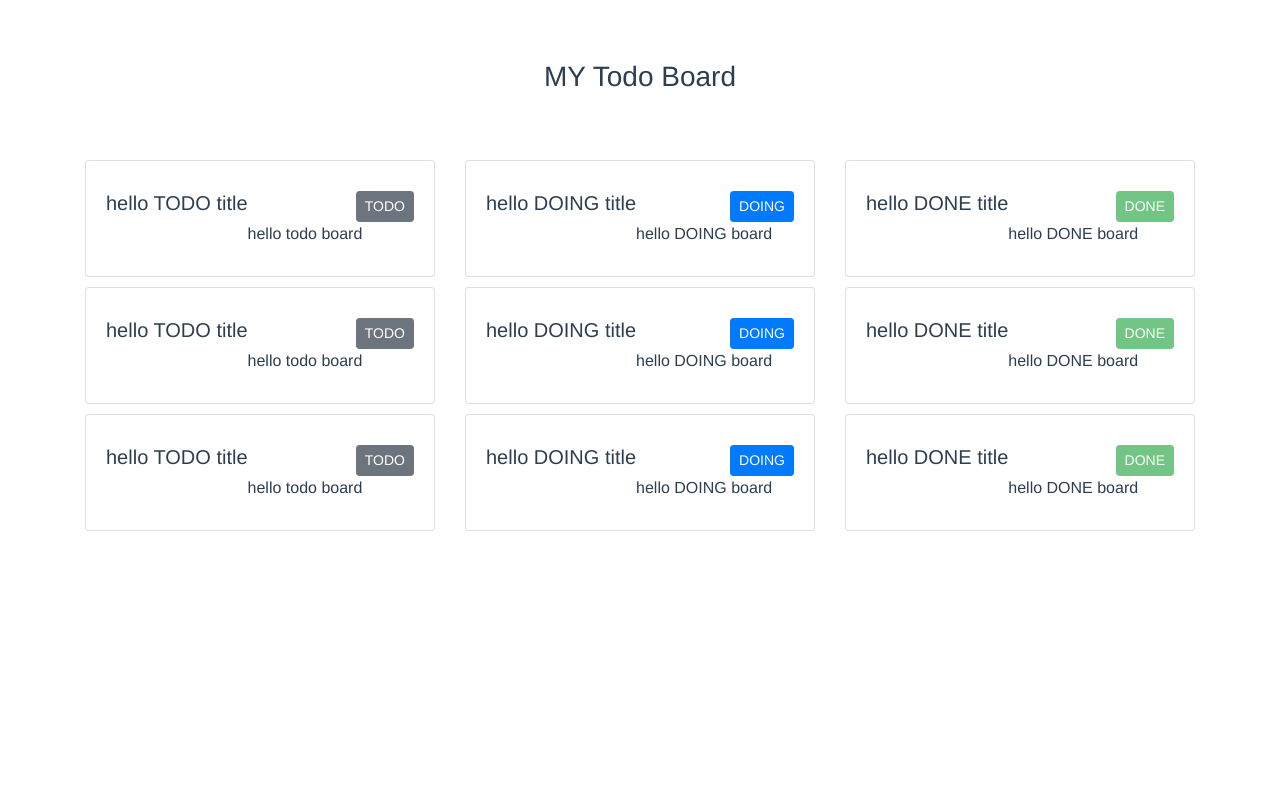
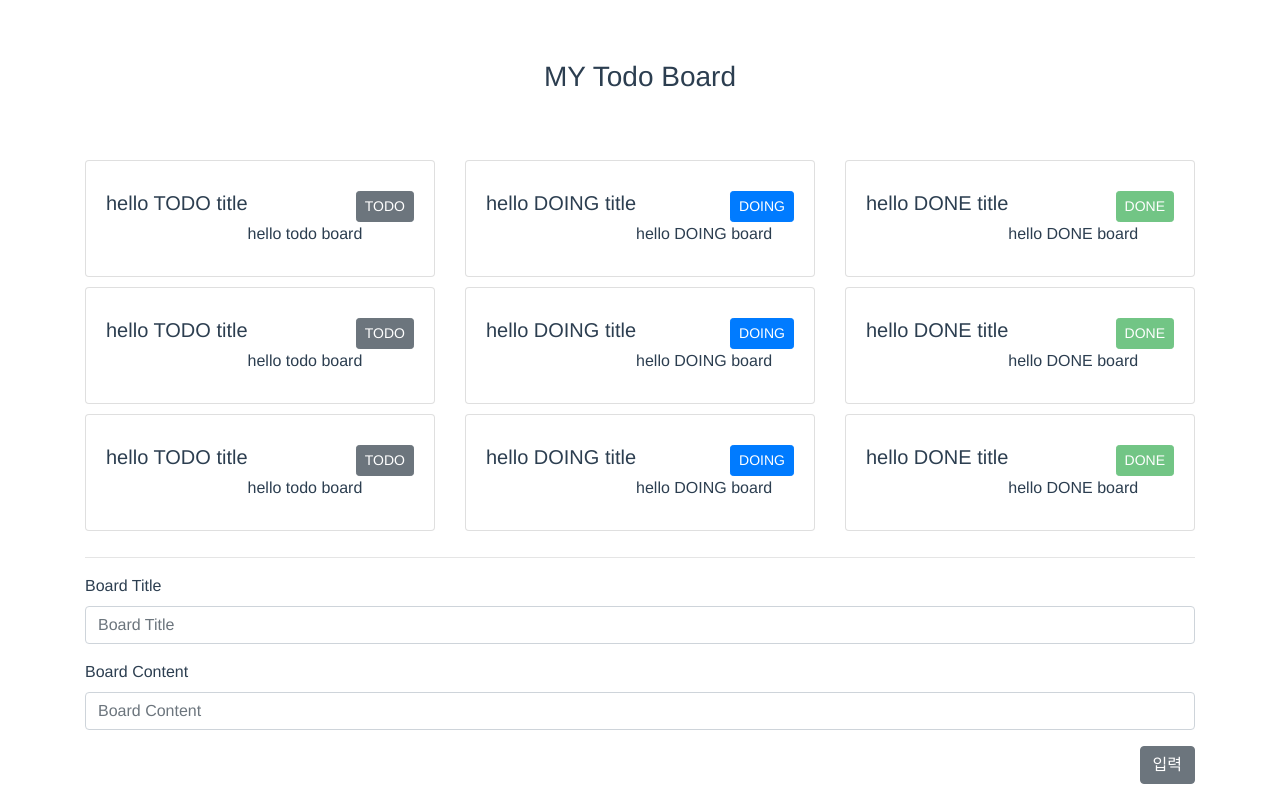
Before and after one commit to hahava/my-todo-board, a Vue app: page / in a window 1280 px wide. Built offline with nearby package versions, Linux system fonts and the light colour scheme.

Commit message:
Add todo item input box

```diff
--- a/src/components/BoardContainer.vue
+++ b/src/components/BoardContainer.vue
@@ -31,6 +31,12 @@
         />
       </DoneContainer>
     </div>
+    <hr/>
+    <div class="row">
+      <div class="col-12">
+        <BoardInputContainer/>
+      </div>
+    </div>
   </div>
 </template>
 
@@ -41,6 +47,7 @@
     import {EventBus} from "../eventbus/ClickEvent";
     import BoardItemContainer from "./BoardItemContainer";
     import {STATUS_TYPE} from "../main";
+    import BoardInputContainer from "./BoardInputContainer";
 
 
     let TodoContainer = BoardItemContainer
@@ -51,6 +58,7 @@
     export default {
         name: "BoardContainer",
         components: {
+            BoardInputContainer,
             BoardItem, TodoContainer, DoingContainer, DoneContainer
         },
         methods: {
@@ -74,6 +82,17 @@
                     });
                     this.doings = this.doings.filter(elem => elem.id !== item.currentId)
                 }
+            },
+            getLastIndex() {
+                return this.todos.length + this.doings.length + this.dones.length + 1;
+            },
+            addTodo(item) {
+                this.todos.push({
+                    id: this.getLastIndex(),
+                    status: STATUS_TYPE.TODO,
+                    title: item.title,
+                    content: item.content
+                })
             }
         },
         data() {
@@ -92,12 +111,16 @@
                     {id: '7', status: 'DONE', title: 'hello DONE title', content: 'hello DONE board'},
                     {id: '8', status: 'DONE', title: 'hello DONE title', content: 'hello DONE board'},
                     {id: '9', status: 'DONE', title: 'hello DONE title', content: 'hello DONE board'},
-                ]
+                ],
+                lastIndex: 0
             }
         }, created() {
             EventBus.$on("click", board => {
                 this.changeNextStep(board)
-            })
+            });
+            EventBus.$on("addTodo", item => {
+                this.addTodo(item);
+            });
         }
     }
 
--- /dev/null
+++ b/src/components/BoardInputContainer.vue
@@ -0,0 +1,42 @@
+<template>
+  <form>
+    <div class="form-group">
+      <label for="board-title" class="float-left">Board Title</label>
+      <input type="text" class="form-control" id="board-title" placeholder="Board Title" v-model="title">
+    </div>
+    <div class="form-group">
+      <label for="Board-content" class="float-left">Board Content</label>
+      <input type="text" class="form-control" id="Board-content" placeholder="Board Content" v-model="content">
+    </div>
+    <div class="form-group">
+      <a class="btn btn-secondary float-right" v-on:click="addTodo">입력</a>
+    </div>
+  </form>
+</template>
+
+<script>
+    import {EventBus} from "../eventbus/ClickEvent";
+
+    export default {
+        name: "BoardInputContainer",
+        data() {
+            return {
+                title: '',
+                content: ''
+            }
+        }, methods: {
+            addTodo() {
+                EventBus.$emit("addTodo", {
+                    title: this.title,
+                    content: this.content
+                });
+                this.title = ''
+                this.content = ''
+            }
+        }
+    }
+</script>
+
+<style scoped>
+
+</style>
```
